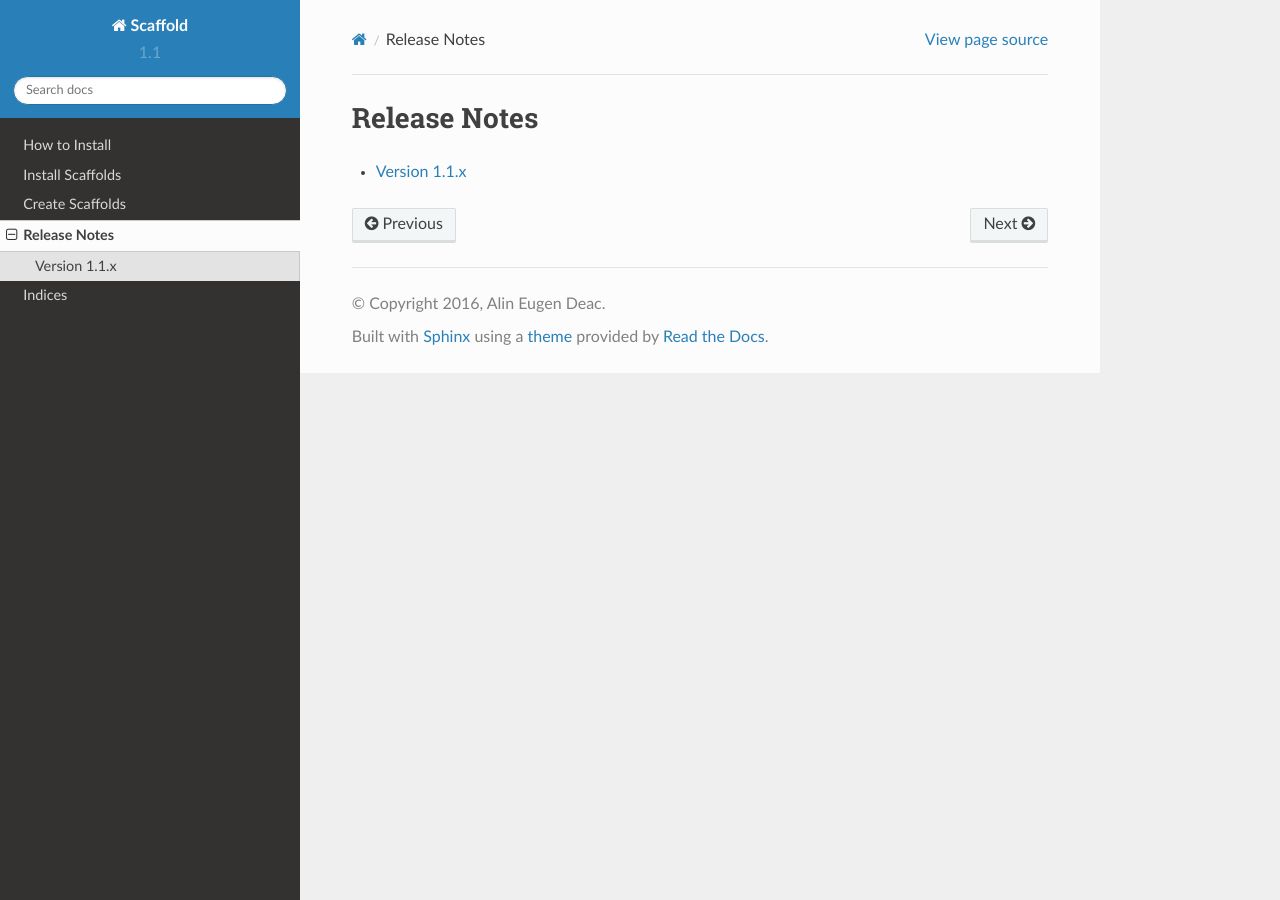
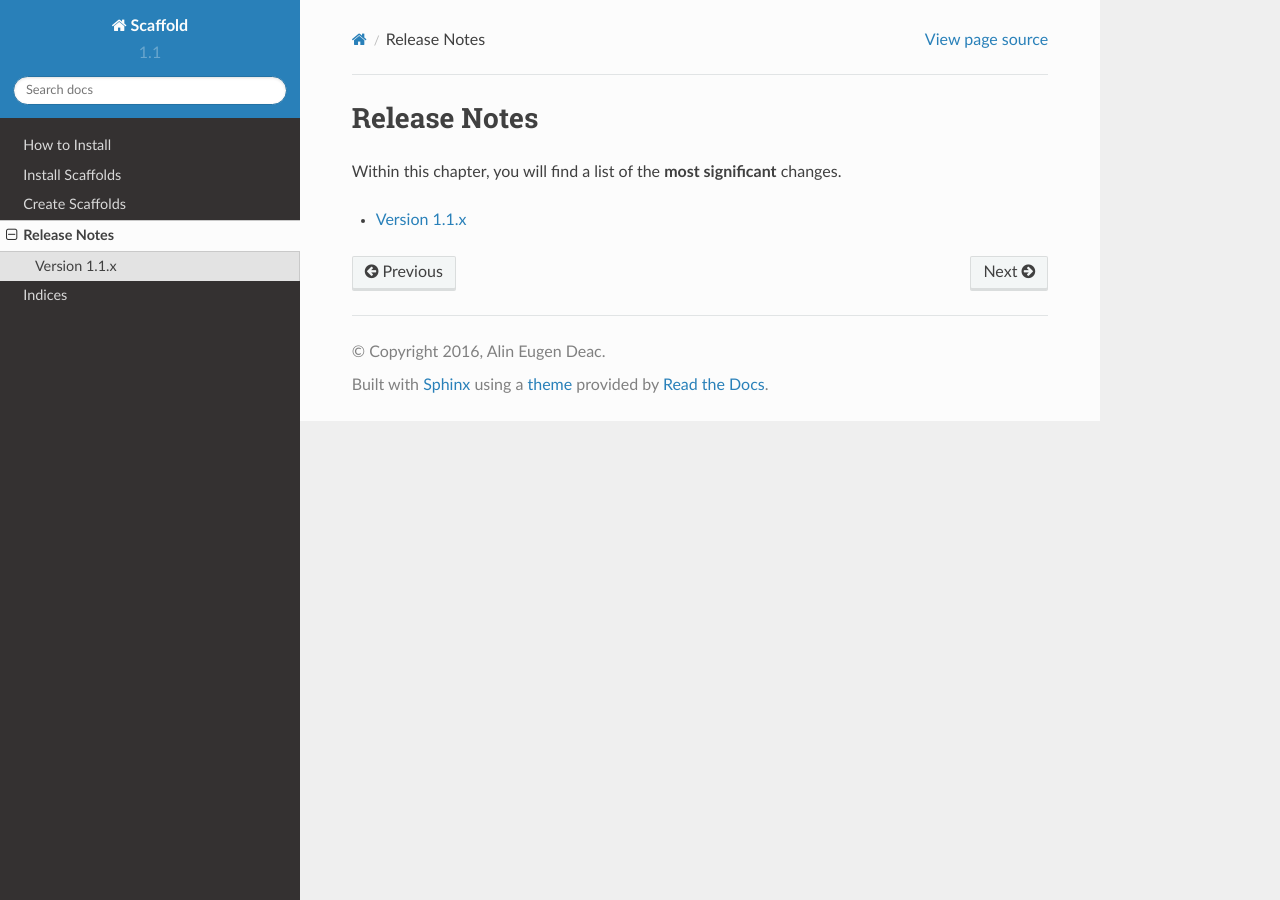
Before and after one commit to aedart/scaffold, a Sphinx documentation site: the page built from docs/source/release_notes/index.rst, in a window 1280 px wide. Built offline with Sphinx 7.4.7 and the Read the Docs theme 2.0.0, drawn with Linux system fonts in a browser that asks for light colours.

Commit message:
Add chapter description

```diff
--- a/docs/source/release_notes/index.rst
+++ b/docs/source/release_notes/index.rst
@@ -4,6 +4,8 @@
 Release Notes
 =============
 
+Within this chapter, you will find a list of the **most significant** changes.
+
 .. toctree::
    :maxdepth: 2
 
```
